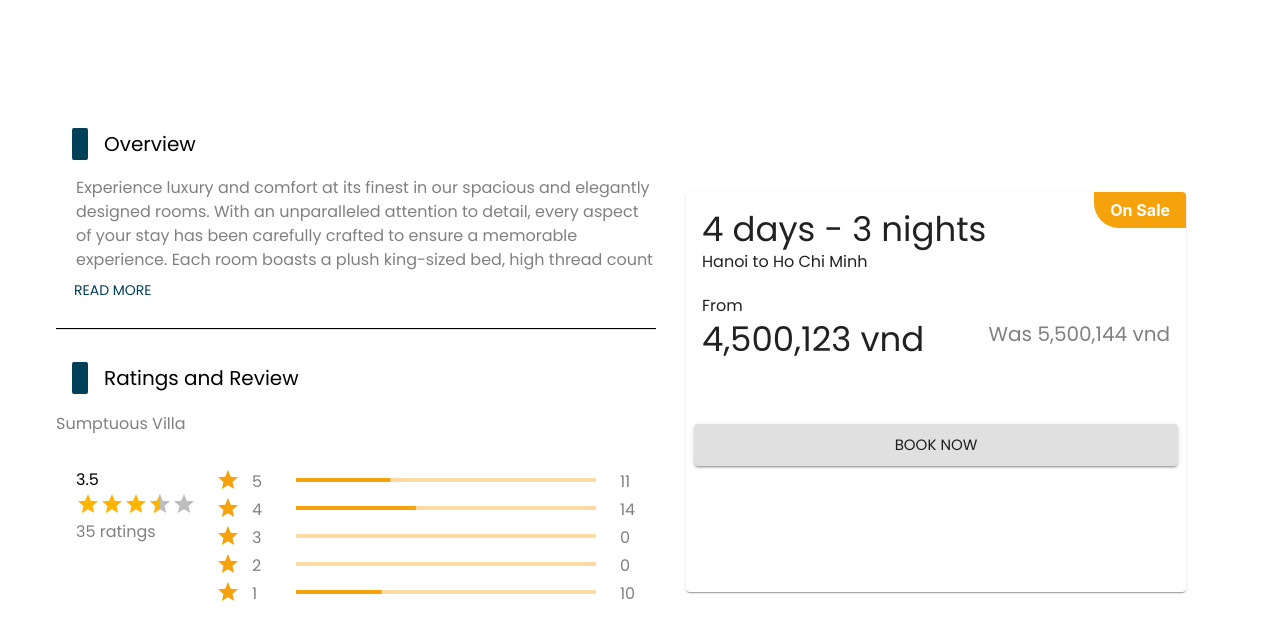
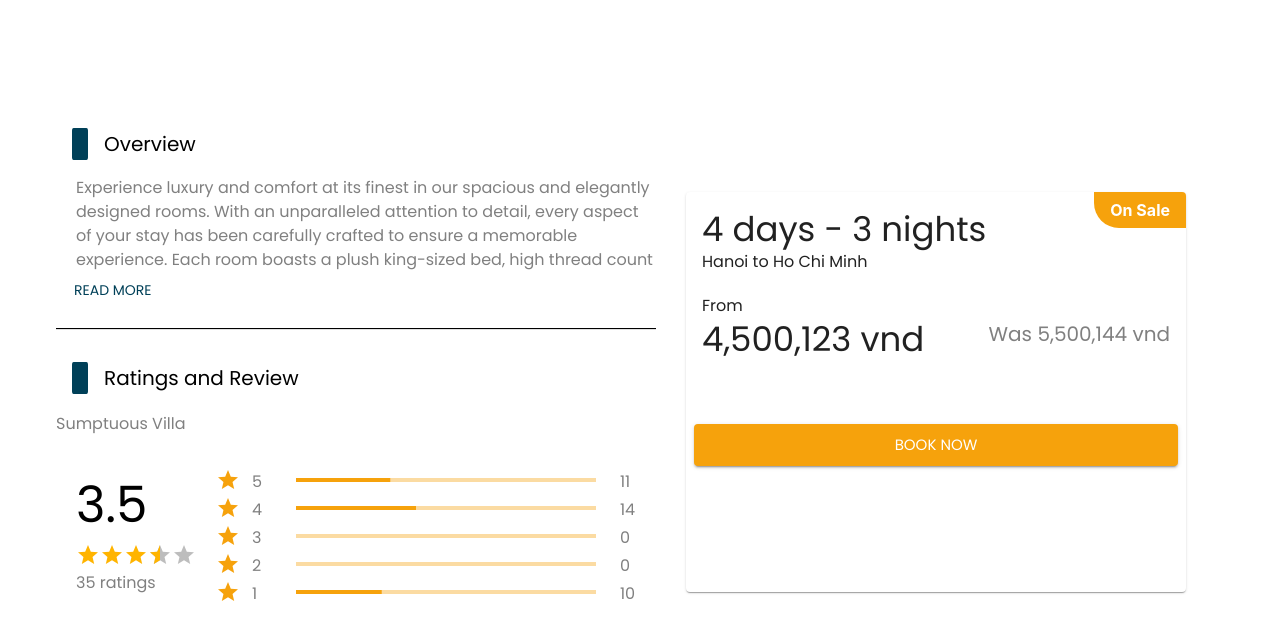
Before and after one commit to DucAnhLo/review-app, a React (Create React App) app: page / in a window 1280 px wide. Shown: the top 640 px of the page. Built offline with nearby package versions, Linux system fonts and the light colour scheme.

Commit message:
Fixed some css

```diff
--- a/src/components/Bookings.js
+++ b/src/components/Bookings.js
@@ -41,7 +41,7 @@ function Booking() {
           </Box>
         </CardContent>
         <CardActions>
-          <Button onClick={notify} className="booking-card-button" variant='contained' size="large">Book Now</Button>
+          <Button onClick={notify} className="booking-card-button" variant='contained' size="large" style={{backgroundColor:primaryColor, color:'white'}}>Book Now</Button>
         </CardActions>
       </Card>
       <ToastContainer position="top-center" autoClose={2000} hideProgressBar={false} newestOnTop={false} closeOnClick rtl={false} pauseOnFocusLoss draggable pauseOnHover />
--- a/src/components/ReviewAndRatings.js
+++ b/src/components/ReviewAndRatings.js
@@ -27,7 +27,7 @@ function ReviewAndRatings() {
 
             <Box className='rating'>
                 <Box>
-                    <Typography className='rating-value'>
+                    <Typography style={{fontSize:'50px', color:'black'}}>
                         {(((ratings[0]*5)+(ratings[1]*4)+(ratings[2]*3)+(ratings[3]*2)+(ratings[4]*1))/totalRatings).toFixed(1)}
                     </Typography>
                     <Rating
```
